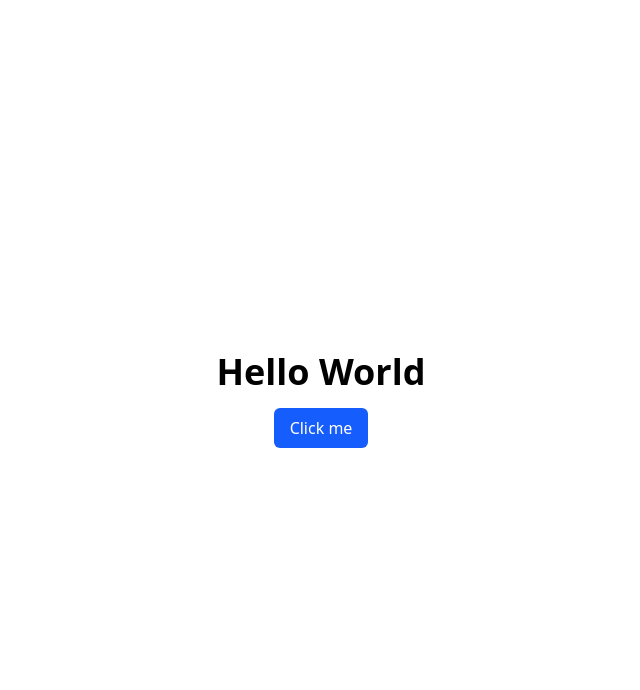
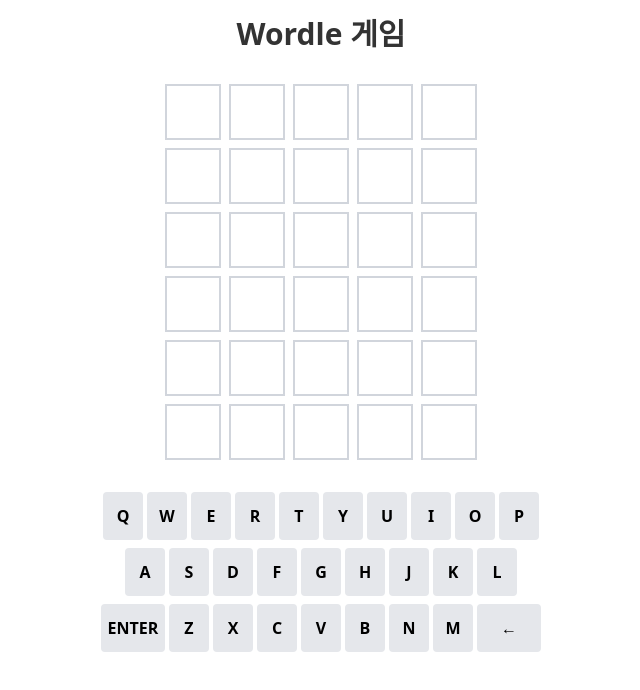
Before and after one commit to uniqueeest/svelte-practice, a SvelteKit app: page / in a window 1280 px wide. Shown: the top 690 px of the page, without its empty margins (319-959 px from the left). Built offline with nearby package versions, Linux system fonts and the light colour scheme.

Commit message:
feat: wordle 컴포넌트 구현

```diff
--- /dev/null
+++ b/src/lib/components/Wordle.svelte
@@ -0,0 +1,291 @@
+<script lang="ts">
+  import { onMount } from 'svelte';
+  import { writable } from 'svelte/store';
+
+  // 게임 상태 관리
+  const MAX_ATTEMPTS = 6;
+  const WORD_LENGTH = 5;
+
+  // 단어 목록 (영어와 한글 모두 추가)
+  const WORDS = [
+    // 영어 단어
+    'APPLE',
+    'BEACH',
+    'CRANE',
+    'DRINK',
+    'EARTH',
+    'FOCUS',
+    'GRAPE',
+    'HOUSE',
+    'IVORY',
+    'JUMBO',
+    'KNIFE',
+    'LEMON',
+    'MUSIC',
+    'NOISE',
+    'OCEAN',
+    'PLANT',
+    'QUEEN',
+    'RIVER',
+    'SOLAR',
+    'TOWER',
+    'ULTRA',
+    'VIVID',
+    'WATCH',
+    'XENON',
+    'YACHT',
+    'ZEBRA',
+  ];
+
+  type Status = 'correct' | 'present' | 'absent' | '';
+  type KeyboardStatusType = Record<string, Status>;
+
+  // 게임 상태
+  const targetWord = writable('');
+  const currentAttempt = writable(0);
+  const guesses = writable(Array(MAX_ATTEMPTS).fill(''));
+  const result = writable(Array(MAX_ATTEMPTS).fill(Array(WORD_LENGTH).fill('')));
+  const gameOver = writable(false);
+  const gameWon = writable(false);
+  const currentGuess = writable('');
+  const keyboardStatus = writable<KeyboardStatusType>({});
+
+  // 게임 초기화
+  function initGame() {
+    // 랜덤 단어 선택
+    const randomWord = WORDS[Math.floor(Math.random() * WORDS.length)];
+    targetWord.set(randomWord);
+    currentAttempt.set(0);
+    guesses.set(Array(MAX_ATTEMPTS).fill(''));
+
+    // 2D 배열을 각각 새로 생성하여 초기화
+    const newResult = Array(MAX_ATTEMPTS)
+      .fill(null)
+      .map(() => Array(WORD_LENGTH).fill(''));
+    result.set(newResult);
+
+    gameOver.set(false);
+    gameWon.set(false);
+    currentGuess.set('');
+    keyboardStatus.set({});
+  }
+
+  // 키보드 입력 처리
+  function handleKeydown(event: KeyboardEvent) {
+    if ($gameOver) return;
+
+    if (event.key === 'Enter') {
+      submitGuess();
+    } else if (event.key === 'Backspace') {
+      $currentGuess = $currentGuess.slice(0, -1);
+    } else {
+      const key = event.key.toUpperCase();
+      if (/^[A-Z]$/.test(key) && $currentGuess.length < WORD_LENGTH) {
+        $currentGuess += key;
+      }
+    }
+  }
+
+  // 추측 제출
+  function submitGuess() {
+    if ($currentGuess.length !== WORD_LENGTH) return;
+
+    // 현재 추측 저장
+    const newGuesses = [...$guesses];
+    newGuesses[$currentAttempt] = $currentGuess;
+    guesses.set(newGuesses);
+
+    // 결과 계산 - 깊은 복사로 2D 배열 복사
+    const newResult = $result.map((row) => [...row]);
+    const guessResult = Array(WORD_LENGTH).fill('');
+    const targetLetters = $targetWord.split('');
+    const guessLetters = $currentGuess.split('');
+
+    // 정확한 위치에 있는 글자 확인 (Green)
+    for (let i = 0; i < WORD_LENGTH; i++) {
+      if (guessLetters[i] === targetLetters[i]) {
+        guessResult[i] = 'correct';
+        targetLetters[i] = '';
+      }
+    }
+
+    // 다른 위치에 있는 글자 확인 (Yellow)
+    for (let i = 0; i < WORD_LENGTH; i++) {
+      if (guessResult[i] === '') {
+        const targetIndex = targetLetters.indexOf(guessLetters[i]);
+        if (targetIndex !== -1) {
+          guessResult[i] = 'present';
+          targetLetters[targetIndex] = '';
+        } else {
+          guessResult[i] = 'absent';
+        }
+      }
+
+      // 키보드 상태 업데이트
+      const newKeyboardStatus = { ...$keyboardStatus };
+      const key = guessLetters[i];
+      const currentStatus = newKeyboardStatus[key] || '';
+      const newStatus = guessResult[i] as Status;
+
+      if (
+        !currentStatus ||
+        (currentStatus === 'absent' && (newStatus === 'present' || newStatus === 'correct')) ||
+        (currentStatus === 'present' && newStatus === 'correct')
+      ) {
+        newKeyboardStatus[key] = newStatus;
+      }
+
+      keyboardStatus.set(newKeyboardStatus);
+    }
+
+    newResult[$currentAttempt] = guessResult;
+    result.set(newResult);
+
+    // 게임 승리 체크
+    if ($currentGuess === $targetWord) {
+      gameWon.set(true);
+      gameOver.set(true);
+    } else if ($currentAttempt === MAX_ATTEMPTS - 1) {
+      // 게임 종료 체크
+      gameOver.set(true);
+    } else {
+      // 다음 시도로 이동
+      currentAttempt.update((n) => n + 1);
+    }
+
+    // 추측 초기화
+    currentGuess.set('');
+  }
+
+  // 화면 클릭 키보드 처리
+  function handleKeyClick(key: string) {
+    if ($gameOver) return;
+
+    if (key === 'ENTER') {
+      submitGuess();
+    } else if (key === '←') {
+      $currentGuess = $currentGuess.slice(0, -1);
+    } else if ($currentGuess.length < WORD_LENGTH) {
+      $currentGuess += key;
+    }
+  }
+
+  // 게임 재시작
+  function restartGame() {
+    initGame();
+  }
+
+  // 셀 클래스 계산 함수
+  function getCellClass(status: string) {
+    if (status === 'correct') return 'bg-green-500 text-white border-green-500';
+    if (status === 'present') return 'bg-yellow-500 text-white border-yellow-500';
+    if (status === 'absent') return 'bg-gray-500 text-white border-gray-500';
+    return 'border-gray-300';
+  }
+
+  // 키보드 키 클래스 계산 함수
+  function getKeyClass(status: string) {
+    if (status === 'correct') return 'bg-green-500 text-white';
+    if (status === 'present') return 'bg-yellow-500 text-white';
+    if (status === 'absent') return 'bg-gray-500 text-white';
+    return 'bg-gray-200';
+  }
+
+  // 안전하게 결과 배열에 접근하는 함수
+  function getResultStatus(row: number, col: number): string {
+    if (!$result || !$result[row] || !$result[row][col]) return '';
+    return $result[row][col];
+  }
+
+  onMount(() => {
+    initGame();
+    window.addEventListener('keydown', handleKeydown);
+    return () => {
+      window.removeEventListener('keydown', handleKeydown);
+    };
+  });
+</script>
+
+<div class="flex flex-col items-center gap-8">
+  <div class="flex flex-col gap-2">
+    {#each Array(MAX_ATTEMPTS) as _, row}
+      <div class="flex gap-2">
+        {#each Array(WORD_LENGTH) as _, col}
+          <div
+            class="flex h-14 w-14 items-center justify-center border-2 text-2xl font-bold uppercase {getCellClass(
+              getResultStatus(row, col),
+            )}"
+          >
+            {#if row === $currentAttempt && col < $currentGuess.length}
+              {$currentGuess[col]}
+            {:else if $guesses[row] && col < $guesses[row].length}
+              {$guesses[row][col]}
+            {/if}
+          </div>
+        {/each}
+      </div>
+    {/each}
+  </div>
+
+  {#if $gameOver}
+    <div class="mt-4 rounded-lg bg-gray-100 p-4 text-center">
+      {#if $gameWon}
+        <p>축하합니다! {$currentAttempt + 1}번 만에 맞췄습니다.</p>
+      {:else}
+        <p>아쉽네요. 정답은 {$targetWord} 였습니다.</p>
+      {/if}
+      <button class="mt-2 rounded bg-blue-500 px-4 py-2 font-bold text-white hover:bg-blue-600" on:click={restartGame}
+        >다시 시작</button
+      >
+    </div>
+  {/if}
+
+  <div class="flex w-full max-w-lg flex-col gap-2">
+    <div class="flex justify-center gap-1">
+      {#each ['Q', 'W', 'E', 'R', 'T', 'Y', 'U', 'I', 'O', 'P'] as key}
+        <button
+          class="h-12 min-w-10 rounded {getKeyClass(
+            $keyboardStatus[key] || '',
+          )} flex items-center justify-center font-bold"
+          on:click={() => handleKeyClick(key)}
+        >
+          {key}
+        </button>
+      {/each}
+    </div>
+
+    <div class="flex justify-center gap-1">
+      {#each ['A', 'S', 'D', 'F', 'G', 'H', 'J', 'K', 'L'] as key}
+        <button
+          class="h-12 min-w-10 rounded {getKeyClass(
+            $keyboardStatus[key] || '',
+          )} flex items-center justify-center font-bold"
+          on:click={() => handleKeyClick(key)}
+        >
+          {key}
+        </button>
+      {/each}
+    </div>
+
+    <div class="flex justify-center gap-1">
+      <button
+        class="flex h-12 min-w-16 items-center justify-center rounded bg-gray-200 font-bold"
+        on:click={() => handleKeyClick('ENTER')}>ENTER</button
+      >
+      {#each ['Z', 'X', 'C', 'V', 'B', 'N', 'M'] as key}
+        <button
+          class="h-12 min-w-10 rounded {getKeyClass(
+            $keyboardStatus[key] || '',
+          )} flex items-center justify-center font-bold"
+          on:click={() => handleKeyClick(key)}
+        >
+          {key}
+        </button>
+      {/each}
+      <button
+        class="flex h-12 min-w-16 items-center justify-center rounded bg-gray-200 font-bold"
+        on:click={() => handleKeyClick('←')}>←</button
+      >
+    </div>
+  </div>
+</div>
--- a/src/routes/+page.svelte
+++ b/src/routes/+page.svelte
@@ -1,9 +1,22 @@
 <script>
-  import Button from '$lib/components/Button.svelte';
-  import { cn } from '$lib/utils';
+  import Wordle from '$lib/components/Wordle.svelte';
 </script>
 
-<section class={cn('flex flex-col items-center justify-center gap-4', 'h-screen')}>
-  <h1 class="text-4xl font-bold">Hello World</h1>
-  <Button onclick={() => console.log('clicked')}>Click me</Button>
-</section>
+<style>
+  main {
+    max-width: 600px;
+    margin: 0 auto;
+    padding: 1rem;
+    text-align: center;
+  }
+
+  h1 {
+    margin-bottom: 2rem;
+    color: #333;
+  }
+</style>
+
+<main class="mx-auto max-w-xl p-4 text-center">
+  <h1 class="mb-8 text-3xl font-bold text-gray-800">Wordle 게임</h1>
+  <Wordle />
+</main>
```
